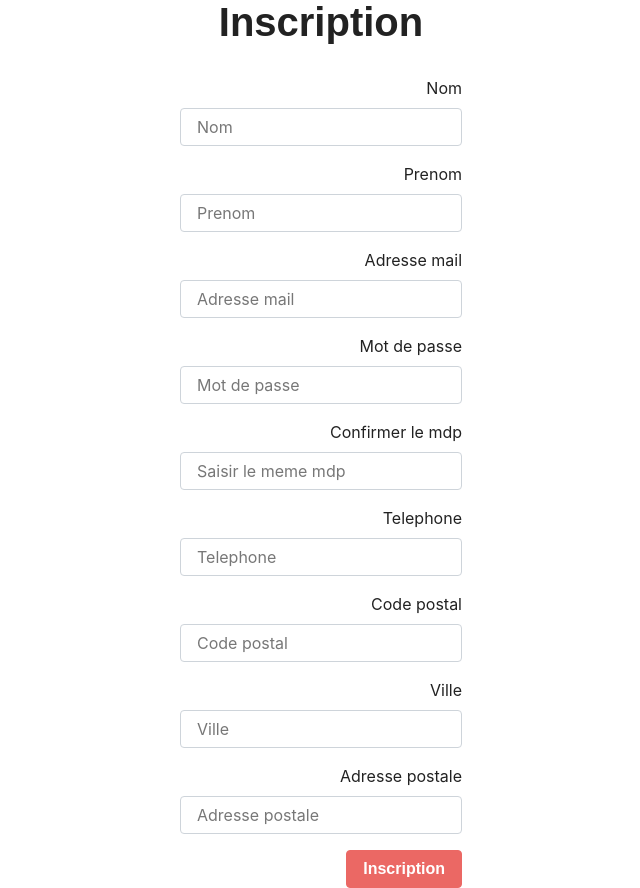
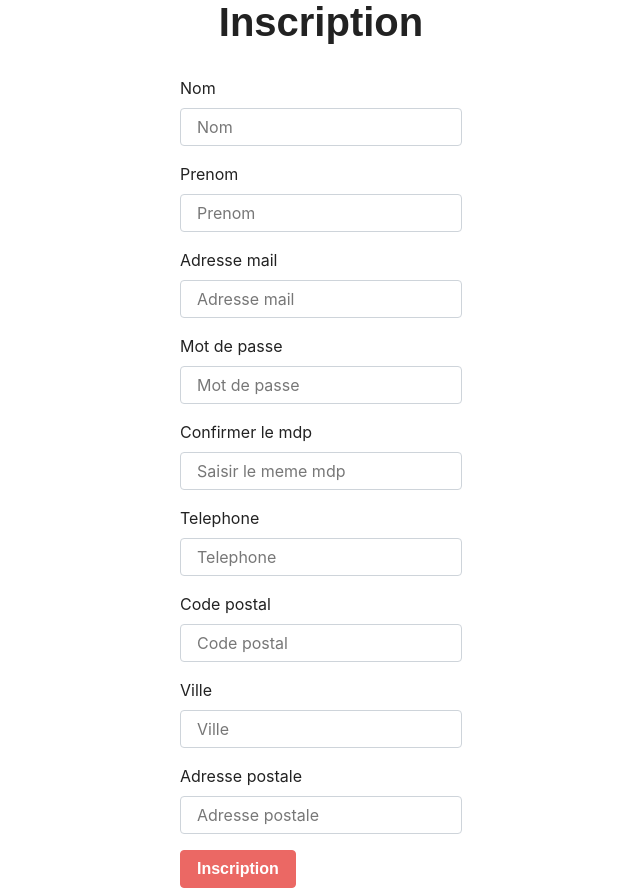
Before and after one commit to ClaraKrchr/BTSProjectRuches, a Symfony app: template templates/registration/registration.html.twig in a window 1280 px wide. Shown: the part 86-974 px from the top of the page, without its empty margins (319-959 px from the left). Run offline with Twig, Linux system fonts and the light colour scheme; the template is opened without the code that fills it, so the values that code supplies are empty; form fields are guessed from the names that the template uses; some libraries are stand-ins or nearby versions; some web fonts are replaced.

Commit message:
style avec boostrap

```diff
--- a/templates/Add/ajout_rucher.html.twig
+++ b/templates/Add/ajout_rucher.html.twig
@@ -13,7 +13,7 @@
 	<center><h1>Ajouter un rucher</h1></center>
 	<br>
 	<div class="d-flex justify-content-around">
-		<div class="droite">
+
     		{{ form_start(addrucherform) }}
        		{{ form_widget(addrucherform) }}
 
@@ -25,7 +25,7 @@
                 	Chargement effectué
   	    		</div>
   	    	{% endfor %}
-    	</div>
+
 
 	<br>
 	<div classs="row">
--- a/templates/Add/new_ruche.html.twig
+++ b/templates/Add/new_ruche.html.twig
@@ -14,14 +14,14 @@
 <center><h1>Ajout d'une ruche</h1></center>
 <br>
 	<div class="d-flex justify-content-around">
-		<div class="droite">
+
             {{ form_start(addRucheForm) }}
             {{ form_widget(addRucheForm) }}
 
     <button type="submit" class="btn btn-primary">Valider</button></center>
 
 {{ form_end(addRucheForm) }}
-		</div>
+
 	</div>
 
 {%  endblock %}
--- a/templates/registration/registration.html.twig
+++ b/templates/registration/registration.html.twig
@@ -15,7 +15,7 @@
 <center><h1>Inscription</h1></center>
 <br>
 	<div class="d-flex justify-content-around">
-		<div class="droite">
+
 		{{ form_start(registrationForm) }}
 
         {{ form_row(registrationForm.Nom, { 'attr' : { 'placeholder':'Nom'}}) }}
@@ -29,7 +29,7 @@
         {{ form_row(registrationForm.Adresse_postale, { 'attr' : { 'placeholder':'Adresse postale'}}) }}
 
         <button type="submit" class="btn btn-primary">Inscription</button>
-        </div>
+
    </div>
 {{ form_end(registrationForm) }}
 
```
Also changed, not shown: 1 other file.
